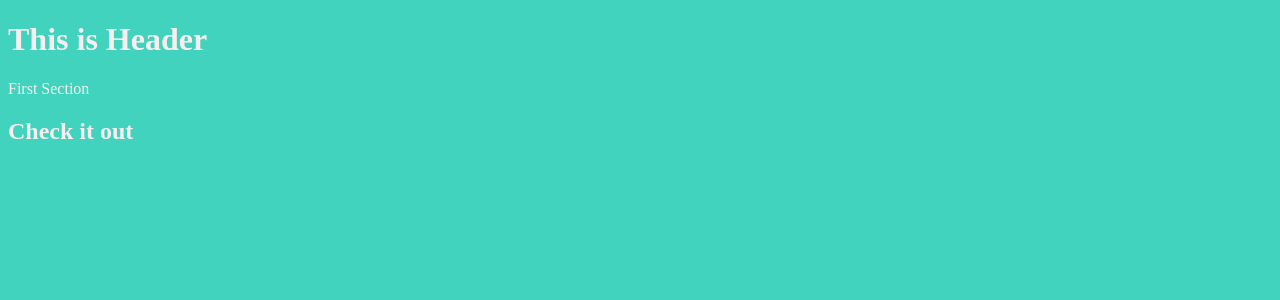
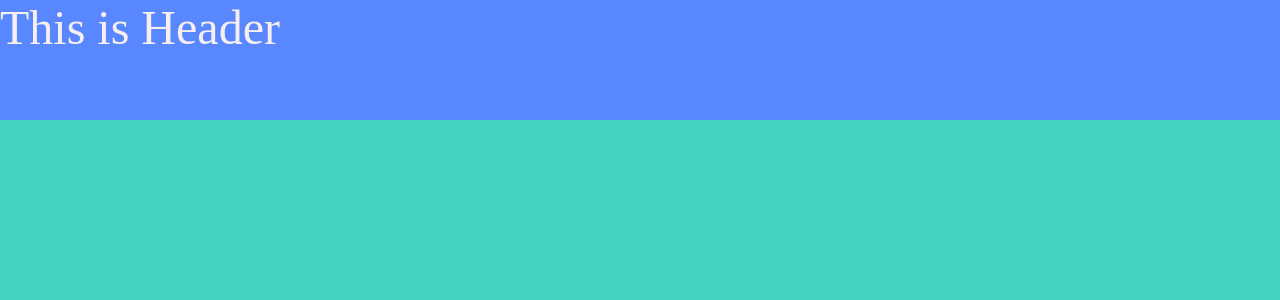
Before and after one commit to cccmatlock/react-electron-skeleton, a React app: page / in a window 1280 px wide. Shown: the top 300 px of the page. Built offline with nearby package versions, Linux system fonts and the light colour scheme.

Commit message:
added more global styling, styled-components plugin

```diff
--- a/package.json
+++ b/package.json
@@ -13,6 +13,7 @@
 		"@types/react-dom": "^17.0.10",
 		"@types/styled-components": "^5.1.15",
 		"babel-loader": "^8.2.3",
+		"babel-plugin-styled-components": "^1.13.3",
 		"css-loader": "^6.4.0",
 		"html-webpack-plugin": "^5.4.0",
 		"style-loader": "^3.3.1",
--- a/src/App.tsx
+++ b/src/App.tsx
@@ -1,14 +1,19 @@
 import { FC } from "react";
+import styled from "styled-components";
 
 import { Header } from "./components/Header";
 
+const AppContainer = styled.div`
+	width: 100%;
+	height: 100%;
+	overflow: hidden;
+`;
+
 const App: FC = () => {
 	return (
-		<div>
+		<AppContainer>
 			<Header />
-			<section>First Section</section>
-			<h2>Check it out</h2>
-		</div>
+		</AppContainer>
 	);
 };
 
--- a/src/components/Header.tsx
+++ b/src/components/Header.tsx
@@ -1,3 +1,24 @@
 import { FC } from "react";
+import styled from "styled-components";
 
-export const Header: FC = () => <h1>This is Header</h1>;
+import colors from "../styles/color-palette";
+
+const HeaderContainer = styled.div`
+	width: 100vw;
+	height: 15vh;
+	background-color: ${colors.medBlue};
+`;
+
+const HeaderText = styled.text`
+	font-size: 3rem;
+`;
+
+export const Header: FC = () => {
+	return (
+		<>
+			<HeaderContainer>
+				<HeaderText>This is Header</HeaderText>
+			</HeaderContainer>
+		</>
+	);
+};
--- a/src/styles/Global.ts
+++ b/src/styles/Global.ts
@@ -6,6 +6,10 @@ const GlobalStyles = createGlobalStyle`
   body {
     background-color: ${colors.turquoise};
     color: ${colors.white};
+    height: 100vh;
+    width: 100vw;
+    margin: 0;
+    overflow: hidden;
   }
 `;
 
--- a/tsconfig.json
+++ b/tsconfig.json
@@ -12,7 +12,8 @@
 		"skipLibCheck": true /* Skip type checking of declaration files. */,
 		"forceConsistentCasingInFileNames": true /* Disajlow inconsistently-cased references to the same file. */,
 		"resolveJsonModule": true,
-		"allowUmdGlobalAccess": true
+		"allowUmdGlobalAccess": true,
+		"typeRoots": ["node_modules/@types"]
 		// "allowJs": true /* Allow javascript files to be compiled. Useful when migrating JS to TS */,
 		// "checkJs": true /* Report errors in .js files. Works in tandem with allowJs. */,
 	},
```
Also changed, not shown: .babelrc, 1 other file (tests, documents, lock files or other folders).
